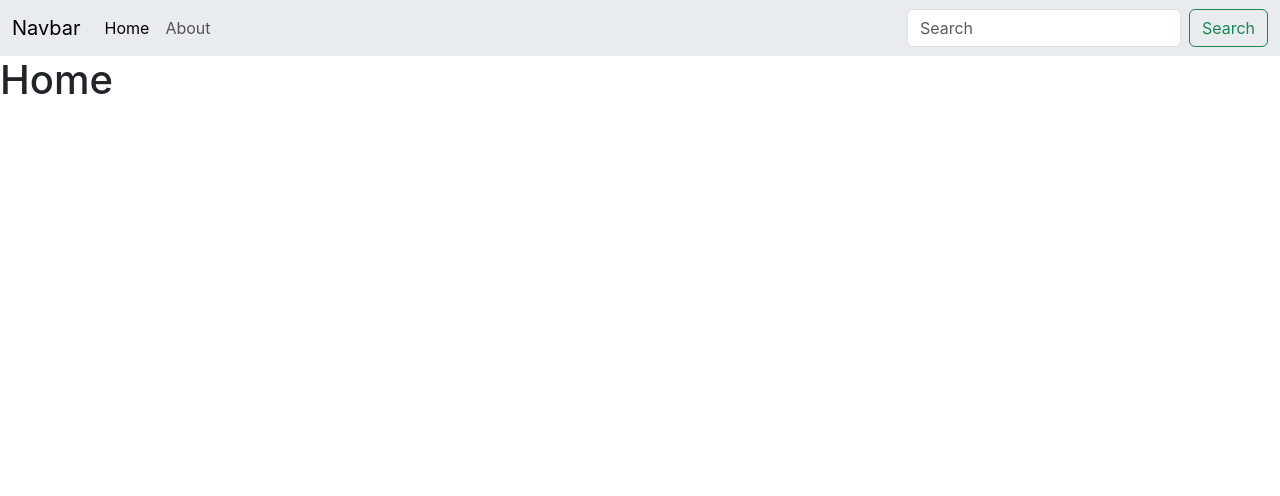
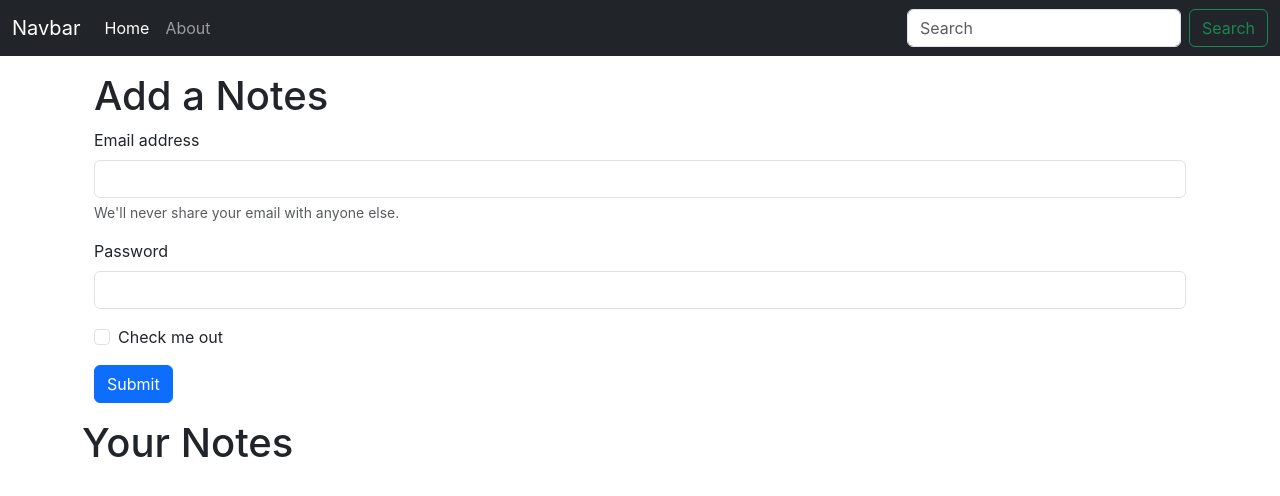
Before and after one commit to JayBansod/inotebook, a React (Create React App) app: page / in a window 1280 px wide. Shown: the top 496 px of the page. Built offline with nearby package versions, Linux system fonts and the light colour scheme.

Commit message:
video 59 done we added the form in homee.js page to add notes functioning is not done yet also modified the navbar.js for active classes we comment some code in about.js which is not required us

```diff
--- a/src/App.js
+++ b/src/App.js
@@ -10,12 +10,14 @@
     <>
       <NoteState>
         <Navbar />
+        <div className="container">
           <Routes>
             <Route exact path="/" element={<Homee />} />
             <Route exact path="/home" element={<Homee />} />
             <Route exact path="/about" element={<About />} />
             <Route exact path="*" element={<Error />} />
           </Routes>
+        </div>
       </NoteState>
     </>
   );
--- a/src/components/About.js
+++ b/src/components/About.js
@@ -1,16 +1,14 @@
-import React, { useContext, useEffect } from "react";
-import noteContext from "../context/notes/noteContext";
+// import React, { useContext, useEffect } from "react";
+// import noteContext from "../context/notes/noteContext";
 const About = () => {
-  const a = useContext(noteContext);
-  useEffect(() => {
-    a.update();
-    // eslint-disable-next-line
-  }, []);
+  // const a = useContext(noteContext);
+  // useEffect(() => {
+  //   a.update();
+  //   // eslint-disable-next-line
+  // }, []);
   return (
     <div>
-      <h1>
-        This is about {a.state.name} hello {a.state.class}
-      </h1>
+      <h1>This is about hello</h1>
     </div>
   );
 };
--- a/src/components/Homee.js
+++ b/src/components/Homee.js
@@ -3,7 +3,49 @@
 const Homee = () => {
   return (
     <>
-      <h1>Home</h1>
+      <div className="container my-3">
+        <h1>Add a Notes</h1>
+        <form>
+          <div className="mb-3">
+            <label for="exampleInputEmail1" className="form-label">
+              Email address
+            </label>
+            <input
+              type="email"
+              className="form-control"
+              id="exampleInputEmail1"
+              aria-describedby="emailHelp"
+            />
+            <div id="emailHelp" className="form-text">
+              We'll never share your email with anyone else.
+            </div>
+          </div>
+          <div className="mb-3">
+            <label for="exampleInputPassword1" className="form-label">
+              Password
+            </label>
+            <input
+              type="password"
+              className="form-control"
+              id="exampleInputPassword1"
+            />
+          </div>
+          <div className="mb-3 form-check">
+            <input
+              type="checkbox"
+              className="form-check-input"
+              id="exampleCheck1"
+            />
+            <label className="form-check-label" for="exampleCheck1">
+              Check me out
+            </label>
+          </div>
+          <button type="submit" className="btn btn-primary">
+            Submit
+          </button>
+        </form>
+      </div>
+      <h1>Your Notes</h1>
     </>
   );
 };
--- a/src/components/Navbar.js
+++ b/src/components/Navbar.js
@@ -1,9 +1,16 @@
 import React from "react";
-import { Link } from "react-router-dom";
+import { Link, useLocation } from "react-router-dom";
+
 export default function Navbar() {
+  //when location gets change
+  let location = useLocation();
+  React.useEffect(() => {
+    //to know on which location we are
+    console.log(location.pathname);
+  }, [location]);
   return (
     <>
-      <nav className="navbar navbar-expand-lg bg-body-secondary">
+      <nav className="navbar navbar-expand-lg navbar-dark bg-dark">
         <div className="container-fluid">
           <Link className="navbar-brand" to="/">
             Navbar
@@ -22,12 +29,23 @@
           <div className="collapse navbar-collapse" id="navbarSupportedContent">
             <ul className="navbar-nav me-auto mb-2 mb-lg-0">
               <li className="nav-item">
-                <Link className="nav-link active" aria-current="page" to="/">
+                <Link
+                  className={`nav-link ${
+                    location.pathname === "/" ? "active" : ""
+                  }`}
+                  aria-current="page"
+                  to="/"
+                >
                   Home
                 </Link>
               </li>
               <li className="nav-item">
-                <Link className="nav-link" to="/about">
+                <Link
+                  className={`nav-link ${
+                    location.pathname === "/about" ? "active" : ""
+                  }`}
+                  to="/about"
+                >
                   About
                 </Link>
               </li>
--- a/src/context/notes/NotesState.js
+++ b/src/context/notes/NotesState.js
@@ -1,23 +1,20 @@
-import { useState } from "react";
 import NoteContext from "./noteContext";
 const NoteState = (props) => {
-  const s1 = {
-    name: "jay",
-    class: "5c",
-  };
-  const [state, setState] = useState(s1);
-  const update = () => {
-    setTimeout(() => {
-      setState({
-        name: "dipti",
-        class: "10c",
-      });
-    }, 1000);
-  };
+  // const s1 = {
+  //   name: "jay",
+  //   class: "5c",
+  // };
+  // const [state, setState] = useState(s1);
+  // const update = () => {
+  //   setTimeout(() => {
+  //     setState({
+  //       name: "dipti",
+  //       class: "10c",
+  //     });
+  //   }, 1000);
+  // };
   return (
-    <NoteContext.Provider value={{ state, update }}>
-      {props.children}
-    </NoteContext.Provider>
+    <NoteContext.Provider value={{}}>{props.children}</NoteContext.Provider>
   );
 };
 
```
Lines whose indentation alone changed are shown as unchanged.
